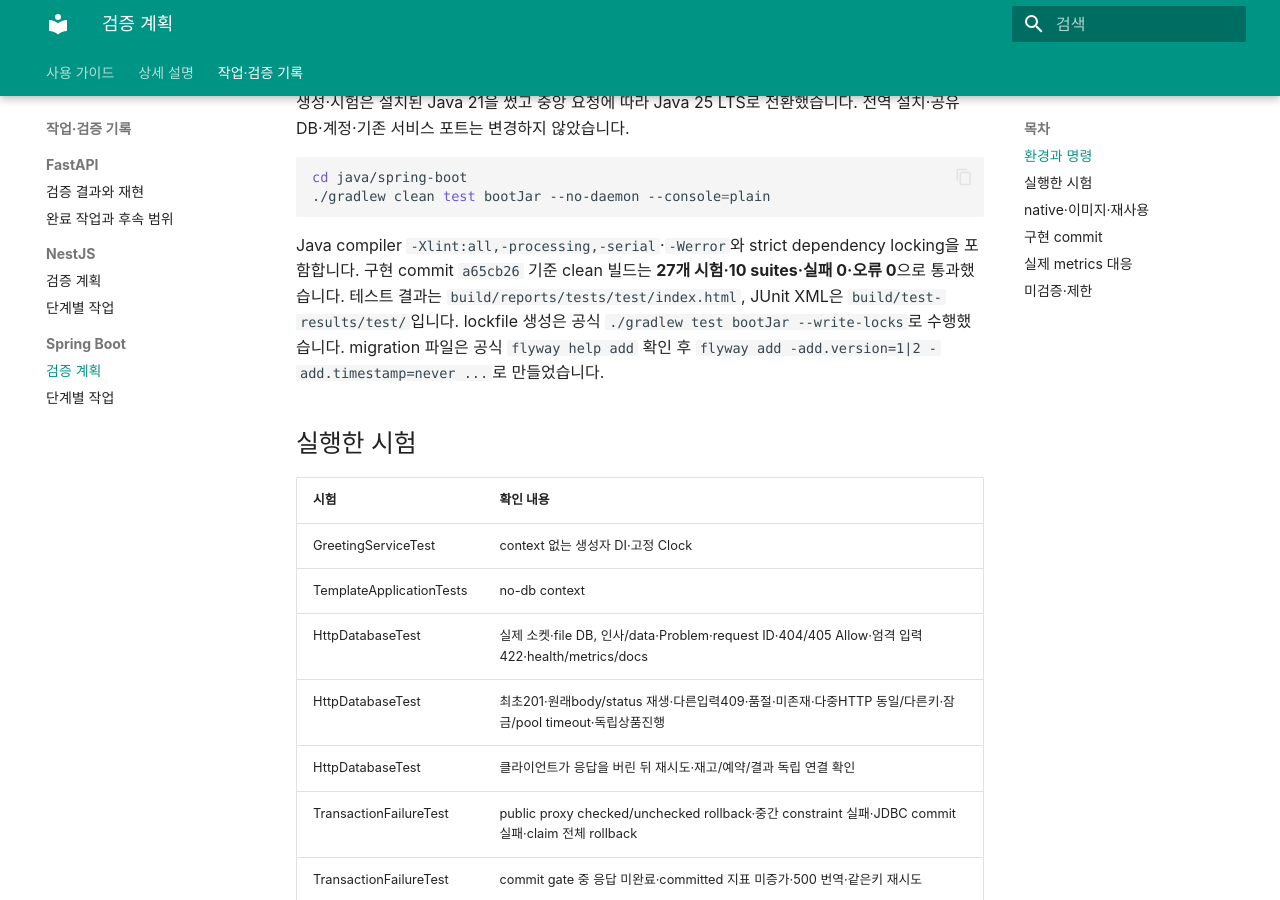
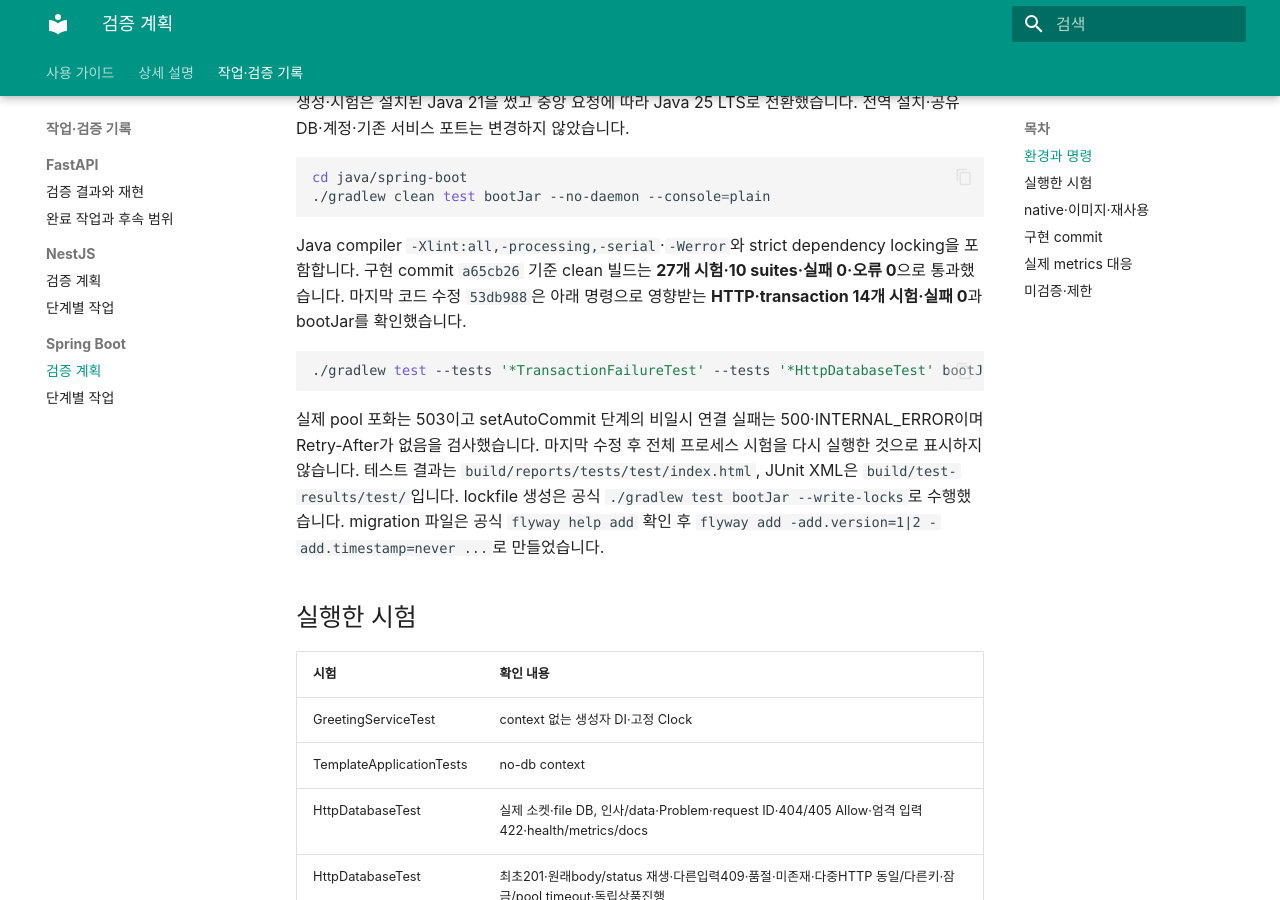
Before and after one commit to Dae-Jeong/backend-template, an MkDocs documentation site: the page built from design/implementations/spring-boot-verification.md, in a window 1280 px wide and 900 px high, scrolled down 834 px. Built offline with MkDocs 1.6.1 and Material for MkDocs 9.7.7, drawn with Linux system fonts in a browser that asks for light colours; some of the changed text lies outside the part shown.

Commit message:
docs(spring): record final error translation verification

````diff
--- a/design/implementations/spring-boot-verification.md
+++ b/design/implementations/spring-boot-verification.md
@@ -30,6 +30,14 @@
 
 Java compiler `-Xlint:all,-processing,-serial`·`-Werror`와 strict dependency locking을 포함합니다.
 구현 commit `a65cb26` 기준 clean 빌드는 **27개 시험·10 suites·실패 0·오류 0**으로 통과했습니다.
+마지막 코드 수정 `53db988`은 아래 명령으로 영향받는 **HTTP·transaction 14개 시험·실패 0**과 bootJar를 확인했습니다.
+
+```sh
+./gradlew test --tests '*TransactionFailureTest' --tests '*HttpDatabaseTest' bootJar --no-daemon --console=plain
+```
+
+실제 pool 포화는 503이고 setAutoCommit 단계의 비일시 연결 실패는 500·INTERNAL_ERROR이며 Retry-After가 없음을 검사했습니다.
+마지막 수정 후 전체 프로세스 시험을 다시 실행한 것으로 표시하지 않습니다.
 테스트 결과는 `build/reports/tests/test/index.html`, JUnit XML은 `build/test-results/test/`입니다.
 lockfile 생성은 공식 `./gradlew test bootJar --write-locks`로 수행했습니다.
 migration 파일은 공식 `flyway help add` 확인 후 `flyway add -add.version=1|2 -add.timestamp=never ...`로 만들었습니다.
@@ -84,7 +92,8 @@
 이미지는 curl healthcheck·UID10001·/app/data·내부8080을 사용합니다.
 중앙 Compose의 127.0.0.1:18086 실행·수집기 확인 결과는 중앙 통합 보고와 구분합니다.
 
-최종 구현 이미지 manifest는 `sha256:898234f975f4901933b91c4d2c9c47cba6176d91eacb3b21def9557cfeee779b`입니다.
+`a65cb26` 구현 이미지 manifest는 `sha256:898234f975f4901933b91c4d2c9c47cba6176d91eacb3b21def9557cfeee779b`입니다.
+이후 `53db988`의 오류 번역 수정은 중앙 Compose 이미지 재빌드·실행 대상으로 전달했습니다.
 `git archive a65cb26 java/spring-boot`를 `/tmp/spring-template-copy-a65cb26/`에 풀어
 새 위치에서 `./gradlew bootJar --no-daemon --console=plain`을 실행해 통과했습니다.
 복사한 start.sh를 독립 임시 포트 57097에서 실행해 DB 비활성 readiness 200·인사 응답·예약 404를 확인했습니다.
@@ -101,6 +110,8 @@
 | 27305d3 | Initializr 생성·Java 21 최초 기반 |
 | 2d745e0 | Java 25·HTTP·H2 최초 예약과 실제 HTTP 시험 |
 | a65cb26 | 키별 claim·자동 no-db·중앙 리뷰·실패/복구/수명/관측 시험·실행 안내 |
+| 73af314 | clean 27개·복사 빌드/실행·중앙 MkDocs hook 미통합 기록 |
+| 53db988 | 실제 pool timeout과 비일시 transaction 시작 실패의 HTTP 번역 분리 |
 
 후속 문서 commit은 위 구현 결과와 중앙 통합 확인을 기록하며 코드 revision과 구분합니다.
 
````
Also changed, not shown: design/implementations/spring-boot.md (+2 -0 lines).
